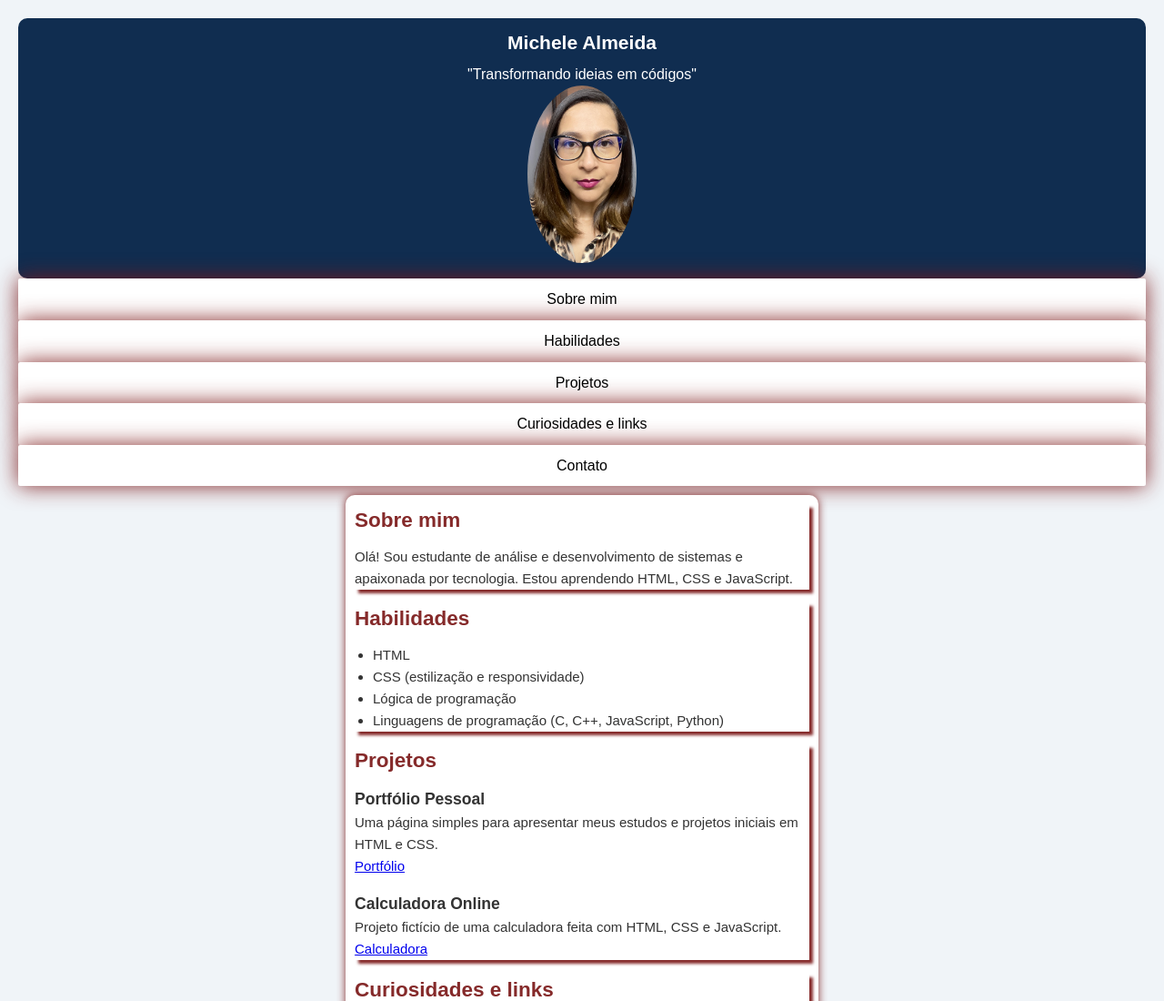
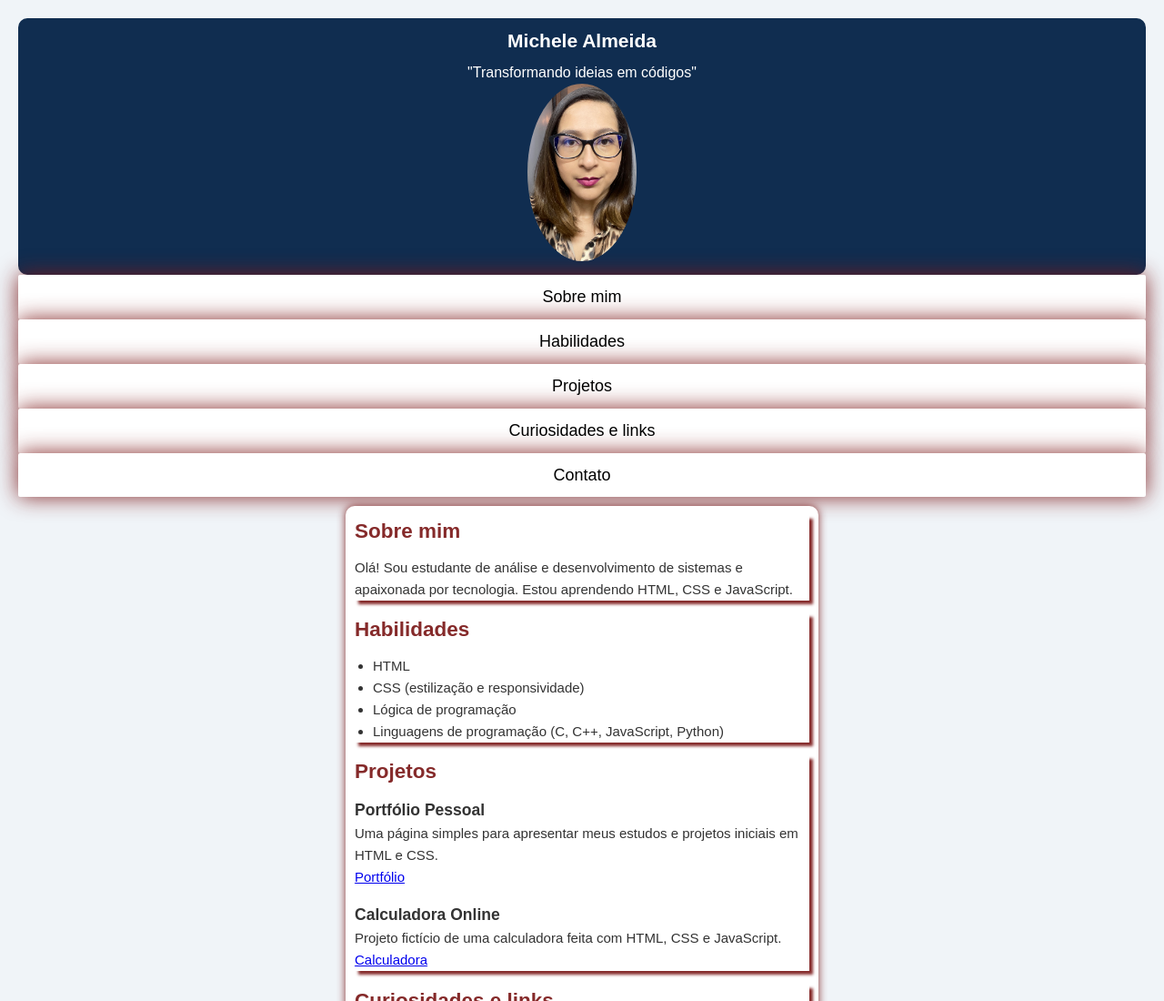
Before and after one commit to michelealmeida341/landing-page-responsiva, a plain HTML site: page index.html in a window 1280 px wide. Shown: the top 1100 px of the page at 91% size. Drawn offline with Linux system fonts and the light colour scheme.

Commit message:
LANDING PAGE CRIADA

```diff
--- a/index.html
+++ b/index.html
@@ -18,7 +18,7 @@
       background-color: #f0f4f8;
       color: #333;
       line-height: 1.6;
-      fonte-size: 16px;
+      fonte-size: 22px;
       display: row;
       padding: 20px;
     }
@@ -27,8 +27,8 @@
       background-color:rgb(16, 45, 80);
       color: white;
       text-align: center;
-      fonte-size: 18px;
-      padding: 10px;
+      fonte-size: 22px;
+      padding: 8px;
       border-radius: 10px;
     }
 
@@ -52,7 +52,7 @@
     }
 
     nav a {
-      color: black;
+      color: black !important;
       text-decoration: none;
       font-weight: Arial, sans-serif;
       justify-content: center;
@@ -64,7 +64,7 @@
       border: 5px solid transparent;
       border-radius: 2px;
       transition: background-color 0.4s, color 0.4s, box-shadow 0.4s;
-      font-size: 16px;
+      font-size: 18px;
       box-shadow: 0 0 25px  rgba(123, 24, 24, 0.92);
     }
 
```
